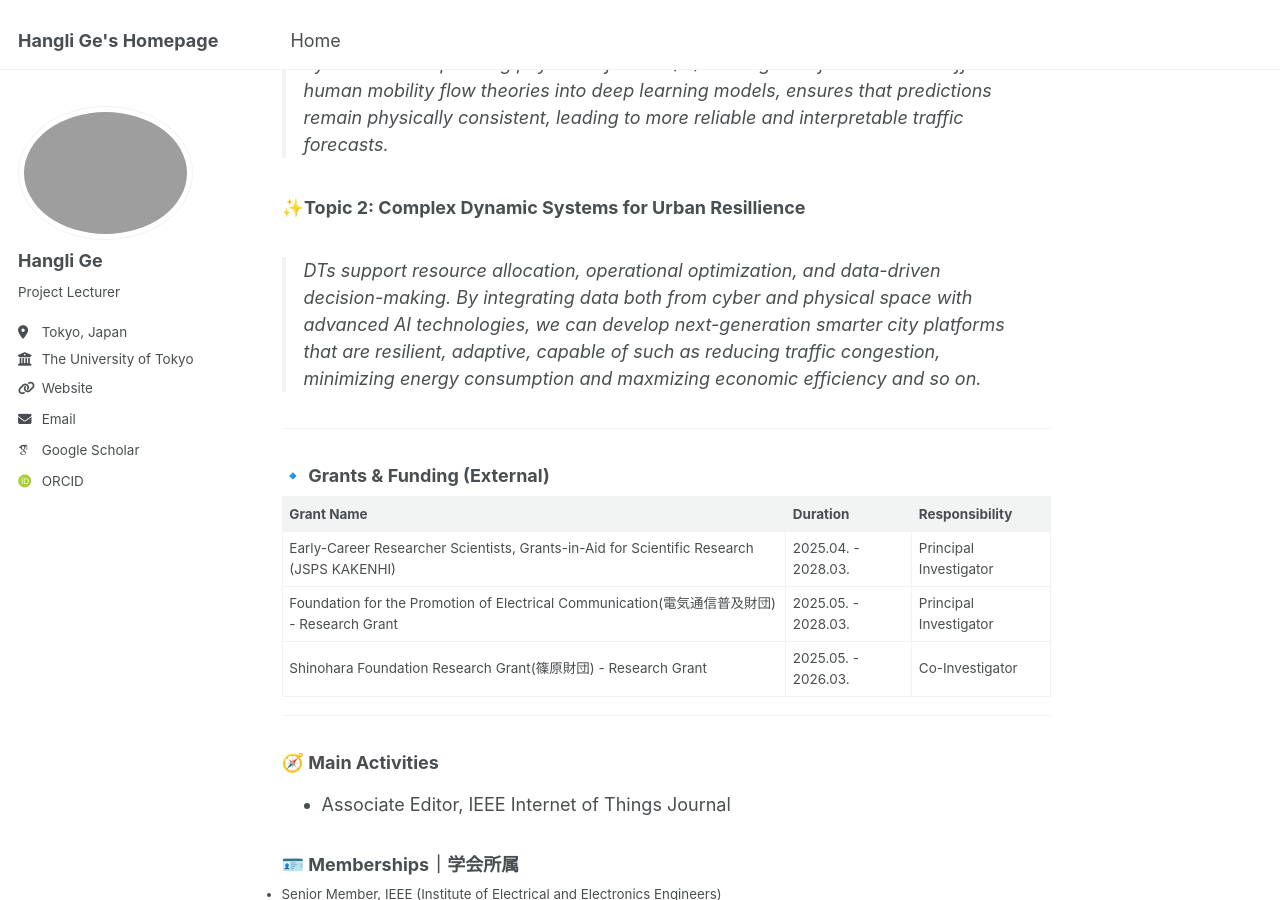
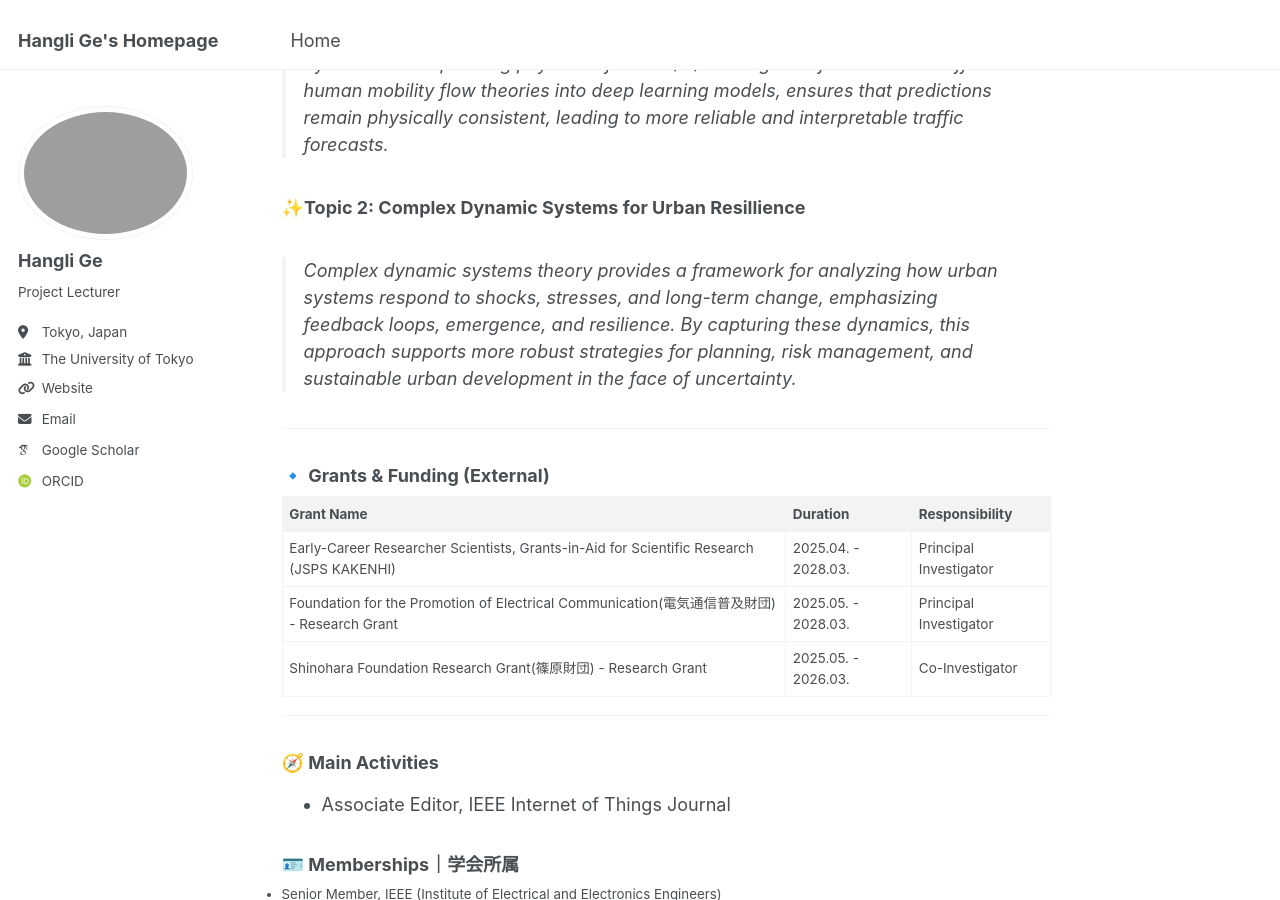
Before and after one commit to christie888/christie888.github.io, a Jekyll site: the page built from _pages/about.md, in a window 1280 px wide and 900 px high, scrolled down 633 px. Built offline with Jekyll 4.4.1, drawn with Linux system fonts in a browser that asks for light colours; some web fonts are replaced.

Commit message:
Update about.md

```diff
--- a/_pages/about.md
+++ b/_pages/about.md
@@ -21,7 +21,7 @@ My name is  Hangli Ge (葛杭丽 | 葛杭麗). I am currently a Project Lecturer
 > Traditional AI models for traffic prediction rely on purely data-driven approaches, which often struggle with accuracy or interpretability, especially in unseen traffic dynamics. Incorporating physics-informed (PI) AI integrates fundamental traffic or human mobility flow theories into deep learning models, ensures that predictions remain physically consistent, leading to more reliable and interpretable traffic forecasts.
 
 **✨Topic 2: Complex Dynamic Systems for Urban Resillience**
-> DTs support resource allocation, operational optimization, and data-driven decision-making. By integrating data both from cyber and physical space with advanced AI technologies, we can develop next-generation smarter city platforms that are resilient, adaptive, capable of such as reducing traffic congestion, minimizing energy consumption and maxmizing economic efficiency and so on.
+> Complex dynamic systems theory provides a framework for analyzing how urban systems respond to shocks, stresses, and long-term change, emphasizing feedback loops, emergence, and resilience. By capturing these dynamics, this approach supports more robust strategies for planning, risk management, and sustainable urban development in the face of uncertainty.
 
 <!-- **✨Topic 2: Quantum Computing for Optimization Problems**
 > Optimization is widely applied in machine learning, control systems and operations research. Classical approaches including gradient descent and evolutionary algorithms, are commonly used, while modern methods increasly integrate deep learning. However, optimization problems face computational challenges, particularly in large-scale graph structure and high-dimensional data, as many of them are NP-hard. Quantum computing is expected to revolutionize the fields that rely on complex optimization problem-solving, enabling faster and more accurate solutions in real-world applications.
```
